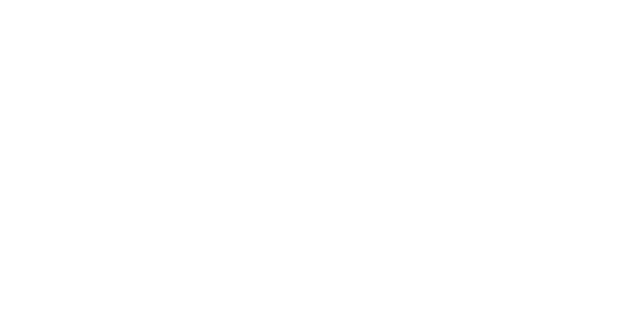
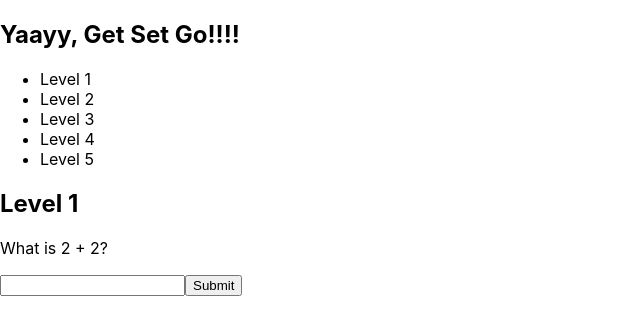
Before and after one commit to midoriengineer/Study-Conquest-Technica-2023, a React (Create React App) app in the folder eduquest/: page /Game in a window 1280 px wide. Before the commit this address had no page. Shown: the top 334 px of the page, without its empty margins (0-640 px from the left). Built offline with nearby package versions, Linux system fonts and the light colour scheme; no server answers.

Commit message:
Initial commit - Game feature

```diff
--- a/eduquest/src/App.js
+++ b/eduquest/src/App.js
@@ -1,5 +1,8 @@
 import Home from './Pages/Home'
+import Game from './Pages/Game'
 import { BrowserRouter, Routes, Route } from 'react-router-dom';
+import React, { useState } from 'react';
+
 
 import './App.css';
 
@@ -8,6 +11,7 @@
     <BrowserRouter>
       <Routes>
         <Route exact path="/" element={<Home />} />
+        <Route exact path="/Game" element={<Game />} />
       </Routes>
     </BrowserRouter>
   );
--- /dev/null
+++ b/eduquest/src/LevelSelector.js
@@ -0,0 +1,28 @@
+
+import React from 'react';
+
+function LevelSelector({ currentLevel, setCurrentLevel }) {
+  const levels = [0, 1, 2, 3, 4];
+
+  return (
+    <div>
+      <h2>Yaayy, Get Set Go!!!!</h2>
+      <ul>
+        {levels.map((level) => (
+          <li
+            key={level}
+            onClick={() => setCurrentLevel(level)}
+            style={{
+              cursor: currentLevel >= level ? 'pointer' : 'not-allowed',
+              textDecoration: currentLevel > level ? 'line-through' : 'none',
+            }}
+          >
+            Level {level + 1}
+          </li>
+        ))}
+      </ul>
+    </div>
+  );
+}
+
+export default LevelSelector;
--- /dev/null
+++ b/eduquest/src/Pages/Game.jsx
@@ -0,0 +1,16 @@
+import React, { useState } from 'react';
+import LevelSelector from '../LevelSelector';
+import Question from '../Question';
+
+function Game() {
+
+    const [currentLevel, setCurrentLevel] = useState(0);
+
+    return (
+      <div>
+        <LevelSelector currentLevel={currentLevel} setCurrentLevel={setCurrentLevel} />
+        <Question level={currentLevel} setCurrentLevel={setCurrentLevel} />
+      </div>
+    );
+
+}export default Game;
--- /dev/null
+++ b/eduquest/src/Question.js
@@ -0,0 +1,91 @@
+import React, { useState,useEffect } from 'react';
+import OpenAI from 'openai';
+const openai = new OpenAI({ apiKey: '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',dangerouslyAllowBrowser: true});
+
+const levelsData = [
+  {
+    questions: ['What is 2 + 2?', 'What is 3*3?'],
+    answers: [4, 9],
+  },
+  // Add more levels, questions
+];
+
+function Question({ level, setCurrentLevel }) {
+  const [currentQuestionIndex, setCurrentQuestionIndex] = useState(0);
+  const [playerAnswer, setPlayerAnswer] = useState('');
+  const [isCorrect, setIsCorrect] = useState(null);
+  const [question,setQuestion] = useState('');
+  const questions = levelsData[level].questions;
+  const correctAnswers = levelsData[level].answers;
+
+  const handleAnswerSubmission = () => {
+    const expectedAnswer = correctAnswers[currentQuestionIndex];
+    const isAnswerCorrect =
+      typeof expectedAnswer === 'number'
+        ? parseInt(playerAnswer, 10) === expectedAnswer
+        : playerAnswer.toLowerCase() === expectedAnswer.toLowerCase();
+
+    if (isAnswerCorrect) {
+      setIsCorrect(true);
+      if (currentQuestionIndex === questions.length - 1) {
+        if (level < levelsData.length - 1) {
+          setCurrentLevel(level + 1);
+          setCurrentQuestionIndex(0);
+        } else {
+          // Player has completed all levels
+        }
+      } else {
+        setCurrentQuestionIndex(currentQuestionIndex + 1);
+      }
+    } else {
+      setIsCorrect(false);
+    }
+  };
+
+  useEffect(() => {
+    // Fetch questions from OpenAI
+    async function generateQuestion() {
+      try {
+        const response = await openai.completions.create({
+          model: 'gpt-3.5-turbo',
+          messages: [
+            { role: 'user', content: `Generate a question for level ${level + 1}.` },
+          ],
+        });
+
+
+        setQuestion(response.choices[0].message.content);
+        console.log(Question,"This is Question");
+      } catch (error) {
+        console.error('OpenAI API error:', error);
+      }
+    }
+
+    generateQuestion();
+  }, [level]);
+
+  return (
+    <div>
+      <h2>Level {level + 1}</h2>
+      {isCorrect !== null ? (
+        isCorrect ? (
+          <p>Congratulations, Let's move to the next Question?</p>
+        ) : (
+          <p>Oops!! No worries, Let's try again :) </p>
+        )
+      ) : (
+        <div>
+          <p>{questions[currentQuestionIndex]}</p>
+          <input
+            type="text"
+            value={playerAnswer}
+            onChange={(e) => setPlayerAnswer(e.target.value)}
+          />
+          <button onClick={handleAnswerSubmission}>Submit</button>
+        </div>
+      )}
+    </div>
+  );
+}
+
+export default Question;
```
